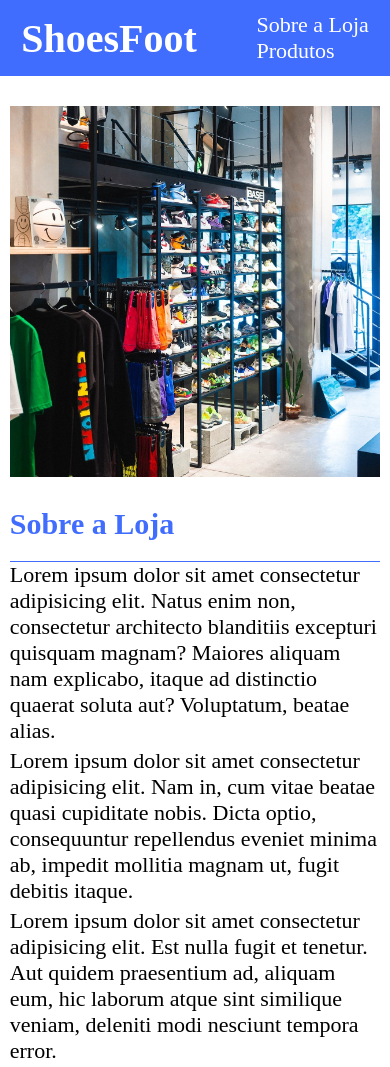
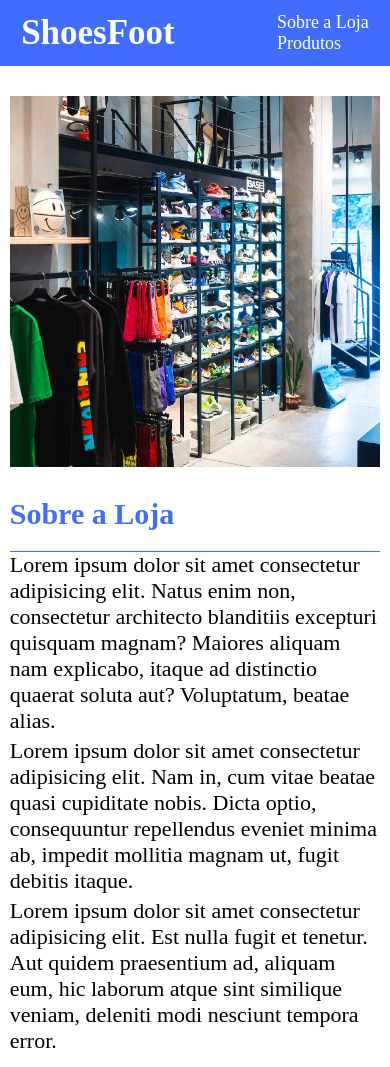
Before and after one commit to KlebeSilva/ShoesFoot, a plain HTML site: page index.html in a window 390 px wide. Shown: the top 1067 px of the page. Drawn offline with Linux system fonts and the light colour scheme.

Commit message:
mudança nas fontes

```diff
--- a/index.html
+++ b/index.html
@@ -67,7 +67,7 @@
         </div>
     </section>
     <footer>
-        &copy; SHOESFOOT - TODOS OS DIREITOS RESERVADOS - 2024
+        &copy; ShoesFoot - Todos os direitos reservados - 2024
     </footer>
 </body>
 </html>
--- a/main.css
+++ b/main.css
@@ -204,8 +204,12 @@ footer {
         display: block;
         text-decoration: none;
         color: #fff;
-        font-size: 22px;
+        font-size: 18px;
         margin-left: 12px;
+    }
+
+    h1 {
+        font-size: 35px;
     }
 
 
@@ -246,5 +250,4 @@ footer {
         max-width: 330px;
         width: 100%;
     }
-
 }
```
